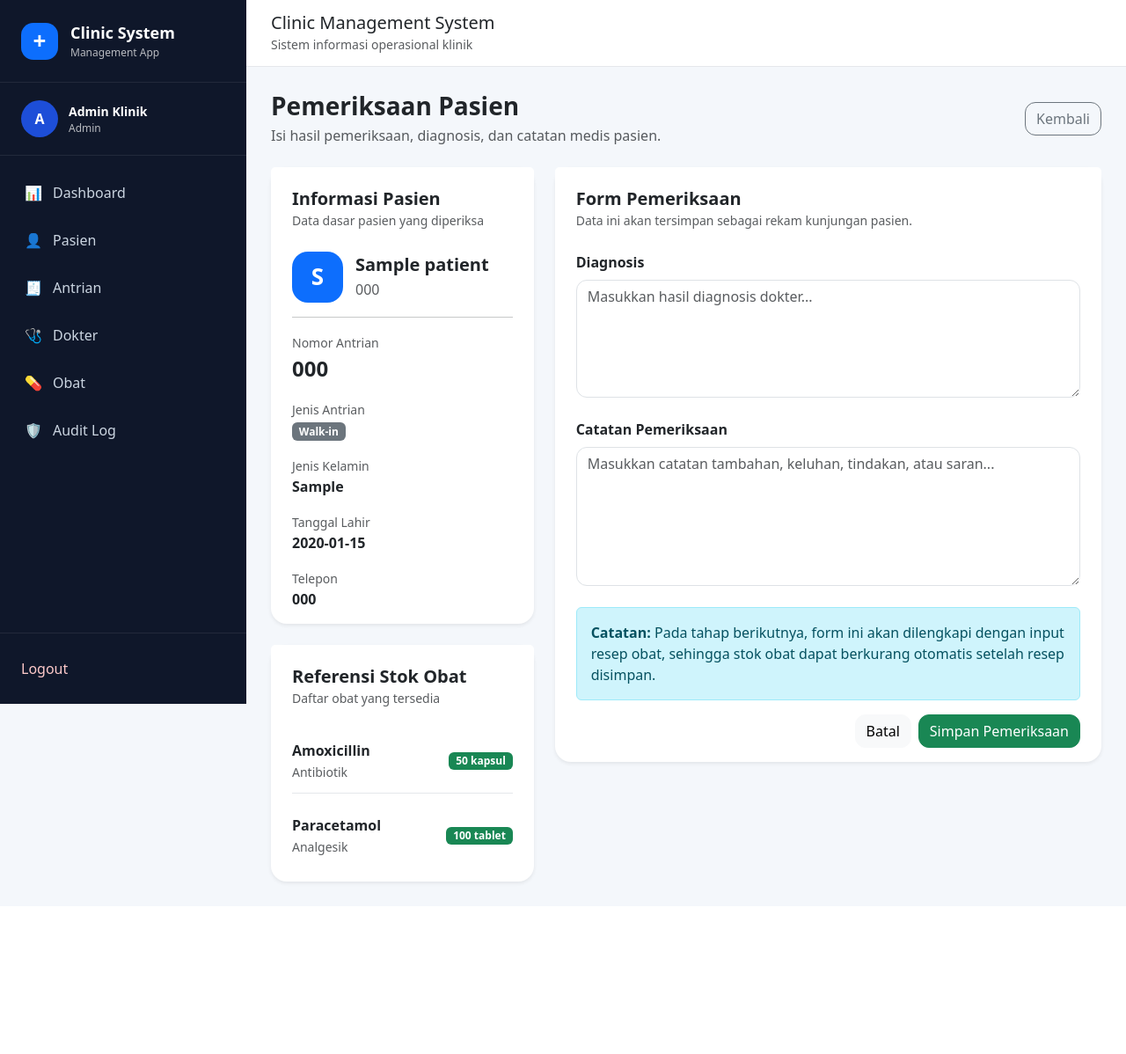
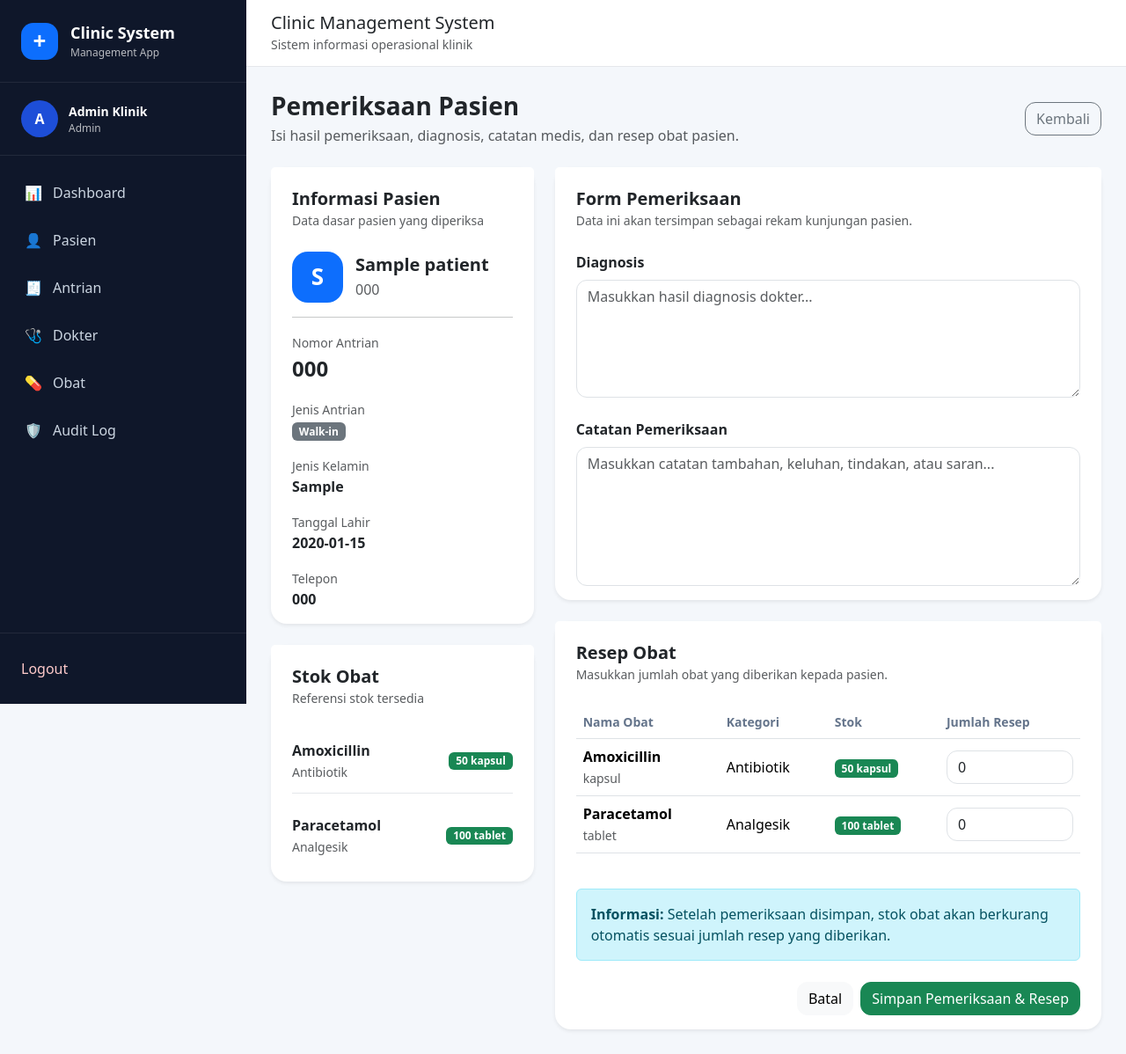
Before and after one commit to terimakasihya555/clinic-management-system, a Flask app: page /doctor/visit/1 in a window 1280 px wide. Shown: the whole page at 88% size. Before the commit the page ends 1007 px from the top, so only its background shows below. Run offline with Flask 3, Linux system fonts and the light colour scheme; a user stored in the database is signed in; tables that the repository leaves empty hold one stand-in row (values such as "Sample post").

Commit message:
Add prescription and automatic stock reduction

```diff
--- a/clinic_app/blueprints/doctor/routes.py
+++ b/clinic_app/blueprints/doctor/routes.py
@@ -1,40 +1,128 @@
 from flask import Blueprint, render_template, request, redirect, url_for, flash
 from flask_login import login_required, current_user
+
 from clinic_app.models import db
 from clinic_app.models.queue import QueueEntry
 from clinic_app.models.visit import Visit
 from clinic_app.models.medicine import Medicine
+from clinic_app.models.prescription import Prescription, PrescriptionItem
 from clinic_app.security import role_required
 
 doctor_bp = Blueprint("doctor", __name__, url_prefix="/doctor")
+
 
 @doctor_bp.route("/")
 @login_required
 @role_required("admin", "doctor")
 def dashboard():
-    queue = QueueEntry.query.filter_by(status="waiting").order_by(QueueEntry.priority.asc(), QueueEntry.created_at.asc()).all()
+    queue = QueueEntry.query.filter_by(status="waiting").order_by(
+        QueueEntry.priority.asc(),
+        QueueEntry.created_at.asc()
+    ).all()
+
     return render_template("doctor/dashboard.html", queue=queue)
+
 
 @doctor_bp.route("/call/<int:queue_id>", methods=["POST"])
 @login_required
 @role_required("admin", "doctor")
 def call(queue_id):
     entry = QueueEntry.query.get_or_404(queue_id)
+
     entry.status = "serving"
     db.session.commit()
+
+    flash(f"Pasien {entry.patient.name} sedang dipanggil.", "success")
     return redirect(url_for("doctor.visit", queue_id=entry.id))
+
 
 @doctor_bp.route("/visit/<int:queue_id>", methods=["GET", "POST"])
 @login_required
 @role_required("admin", "doctor")
 def visit(queue_id):
     entry = QueueEntry.query.get_or_404(queue_id)
-    medicines = Medicine.query.order_by(Medicine.name).all()
+    medicines = Medicine.query.order_by(Medicine.name.asc()).all()
+
     if request.method == "POST":
-        visit = Visit(queue_id=entry.id, patient_id=entry.patient_id, doctor_id=current_user.id, diagnosis=request.form.get("diagnosis"), notes=request.form.get("notes"))
+        diagnosis = request.form.get("diagnosis", "").strip()
+        notes = request.form.get("notes", "").strip()
+
+        if not diagnosis:
+            flash("Diagnosis wajib diisi.", "danger")
+            return redirect(url_for("doctor.visit", queue_id=entry.id))
+
+        selected_items = []
+
+        for medicine in medicines:
+            qty_raw = request.form.get(f"medicine_{medicine.id}", "0").strip()
+
+            if qty_raw == "":
+                qty = 0
+            else:
+                try:
+                    qty = int(qty_raw)
+                except ValueError:
+                    flash(f"Jumlah obat {medicine.name} tidak valid.", "danger")
+                    return redirect(url_for("doctor.visit", queue_id=entry.id))
+
+            if qty < 0:
+                flash(f"Jumlah obat {medicine.name} tidak boleh negatif.", "danger")
+                return redirect(url_for("doctor.visit", queue_id=entry.id))
+
+            if qty > 0:
+                if medicine.stock < qty:
+                    flash(
+                        f"Stok {medicine.name} tidak cukup. "
+                        f"Stok tersedia: {medicine.stock} {medicine.unit}.",
+                        "danger"
+                    )
+                    return redirect(url_for("doctor.visit", queue_id=entry.id))
+
+                selected_items.append({
+                    "medicine": medicine,
+                    "qty": qty
+                })
+
+        visit_record = Visit(
+            queue_id=entry.id,
+            patient_id=entry.patient_id,
+            doctor_id=current_user.id,
+            diagnosis=diagnosis,
+            notes=notes
+        )
+
+        db.session.add(visit_record)
+        db.session.flush()
+
+        prescription = Prescription(
+            visit_id=visit_record.id
+        )
+
+        db.session.add(prescription)
+        db.session.flush()
+
+        for item in selected_items:
+            medicine = item["medicine"]
+            qty = item["qty"]
+
+            prescription_item = PrescriptionItem(
+                prescription_id=prescription.id,
+                medicine_id=medicine.id,
+                qty=qty
+            )
+
+            medicine.stock -= qty
+            db.session.add(prescription_item)
+
         entry.status = "done"
-        db.session.add(visit)
+
         db.session.commit()
-        flash("Pemeriksaan berhasil disimpan.", "success")
+
+        flash("Pemeriksaan dan resep berhasil disimpan.", "success")
         return redirect(url_for("doctor.dashboard"))
-    return render_template("doctor/visit_form.html", entry=entry, medicines=medicines)
+
+    return render_template(
+        "doctor/visit_form.html",
+        entry=entry,
+        medicines=medicines
+    )
--- a/clinic_app/templates/doctor/visit_form.html
+++ b/clinic_app/templates/doctor/visit_form.html
@@ -5,7 +5,7 @@
   <div>
     <h3 class="fw-bold mb-1">Pemeriksaan Pasien</h3>
     <p class="text-muted mb-0">
-      Isi hasil pemeriksaan, diagnosis, dan catatan medis pasien.
+      Isi hasil pemeriksaan, diagnosis, catatan medis, dan resep obat pasien.
     </p>
   </div>
 
@@ -14,9 +14,12 @@
   </a>
 </div>
 
+<form method="post">
+
   <div class="row g-4">
 
     <div class="col-lg-4">
+
       <div class="card shadow-sm border-0 mb-4">
         <div class="card-header bg-white border-0 pt-4 px-4">
           <h5 class="fw-bold mb-0">Informasi Pasien</h5>
@@ -82,8 +85,8 @@
 
       <div class="card shadow-sm border-0">
         <div class="card-header bg-white border-0 pt-4 px-4">
-        <h5 class="fw-bold mb-0">Referensi Stok Obat</h5>
-        <small class="text-muted">Daftar obat yang tersedia</small>
+          <h5 class="fw-bold mb-0">Stok Obat</h5>
+          <small class="text-muted">Referensi stok tersedia</small>
         </div>
 
         <div class="card-body px-4">
@@ -117,10 +120,12 @@
           {% endif %}
         </div>
       </div>
+
     </div>
 
     <div class="col-lg-8">
-    <div class="card shadow-sm border-0">
+
+      <div class="card shadow-sm border-0 mb-4">
         <div class="card-header bg-white border-0 pt-4 px-4">
           <h5 class="fw-bold mb-0">Form Pemeriksaan</h5>
           <small class="text-muted">
@@ -129,7 +134,6 @@
         </div>
 
         <div class="card-body px-4">
-        <form method="post">
 
           <div class="mb-4">
             <label class="form-label fw-semibold">Diagnosis</label>
@@ -142,7 +146,7 @@
             ></textarea>
           </div>
 
-          <div class="mb-4">
+          <div class="mb-0">
             <label class="form-label fw-semibold">Catatan Pemeriksaan</label>
             <textarea
               name="notes"
@@ -152,26 +156,98 @@
             ></textarea>
           </div>
 
-          <div class="alert alert-info">
-            <strong>Catatan:</strong>
-            Pada tahap berikutnya, form ini akan dilengkapi dengan input resep obat,
-            sehingga stok obat dapat berkurang otomatis setelah resep disimpan.
+        </div>
       </div>
 
-          <div class="d-flex justify-content-end gap-2">
+      <div class="card shadow-sm border-0">
+        <div class="card-header bg-white border-0 pt-4 px-4">
+          <h5 class="fw-bold mb-0">Resep Obat</h5>
+          <small class="text-muted">
+            Masukkan jumlah obat yang diberikan kepada pasien.
+          </small>
+        </div>
+
+        <div class="card-body px-4">
+
+          {% if medicines %}
+          <div class="table-responsive">
+            <table class="table align-middle">
+              <thead>
+                <tr>
+                  <th>Nama Obat</th>
+                  <th>Kategori</th>
+                  <th>Stok</th>
+                  <th style="width: 160px;">Jumlah Resep</th>
+                </tr>
+              </thead>
+
+              <tbody>
+                {% for medicine in medicines %}
+                <tr>
+                  <td>
+                    <div class="fw-semibold">{{ medicine.name }}</div>
+                    <small class="text-muted">{{ medicine.unit }}</small>
+                  </td>
+
+                  <td>
+                    {{ medicine.category or "-" }}
+                  </td>
+
+                  <td>
+                    {% if medicine.stock <= 10 %}
+                      <span class="badge bg-danger">
+                        {{ medicine.stock }} {{ medicine.unit }}
+                      </span>
+                    {% else %}
+                      <span class="badge bg-success">
+                        {{ medicine.stock }} {{ medicine.unit }}
+                      </span>
+                    {% endif %}
+                  </td>
+
+                  <td>
+                    <input
+                      type="number"
+                      name="medicine_{{ medicine.id }}"
+                      class="form-control"
+                      min="0"
+                      max="{{ medicine.stock }}"
+                      value="0"
+                    >
+                  </td>
+                </tr>
+                {% endfor %}
+              </tbody>
+            </table>
+          </div>
+          {% else %}
+          <div class="alert alert-warning mb-0">
+            Belum ada data obat. Admin perlu menambahkan data obat terlebih dahulu.
+          </div>
+          {% endif %}
+
+          <div class="alert alert-info mt-4">
+            <strong>Informasi:</strong>
+            Setelah pemeriksaan disimpan, stok obat akan berkurang otomatis
+            sesuai jumlah resep yang diberikan.
+          </div>
+
+          <div class="d-flex justify-content-end gap-2 mt-4">
             <a href="{{ url_for('doctor.dashboard') }}" class="btn btn-light">
               Batal
             </a>
             <button class="btn btn-success">
-              Simpan Pemeriksaan
+              Simpan Pemeriksaan & Resep
             </button>
           </div>
 
-        </form>
-      </div>
         </div>
       </div>
 
     </div>
 
+  </div>
+
+</form>
+
 {% endblock %}
```
Lines whose indentation alone changed are shown as unchanged.
